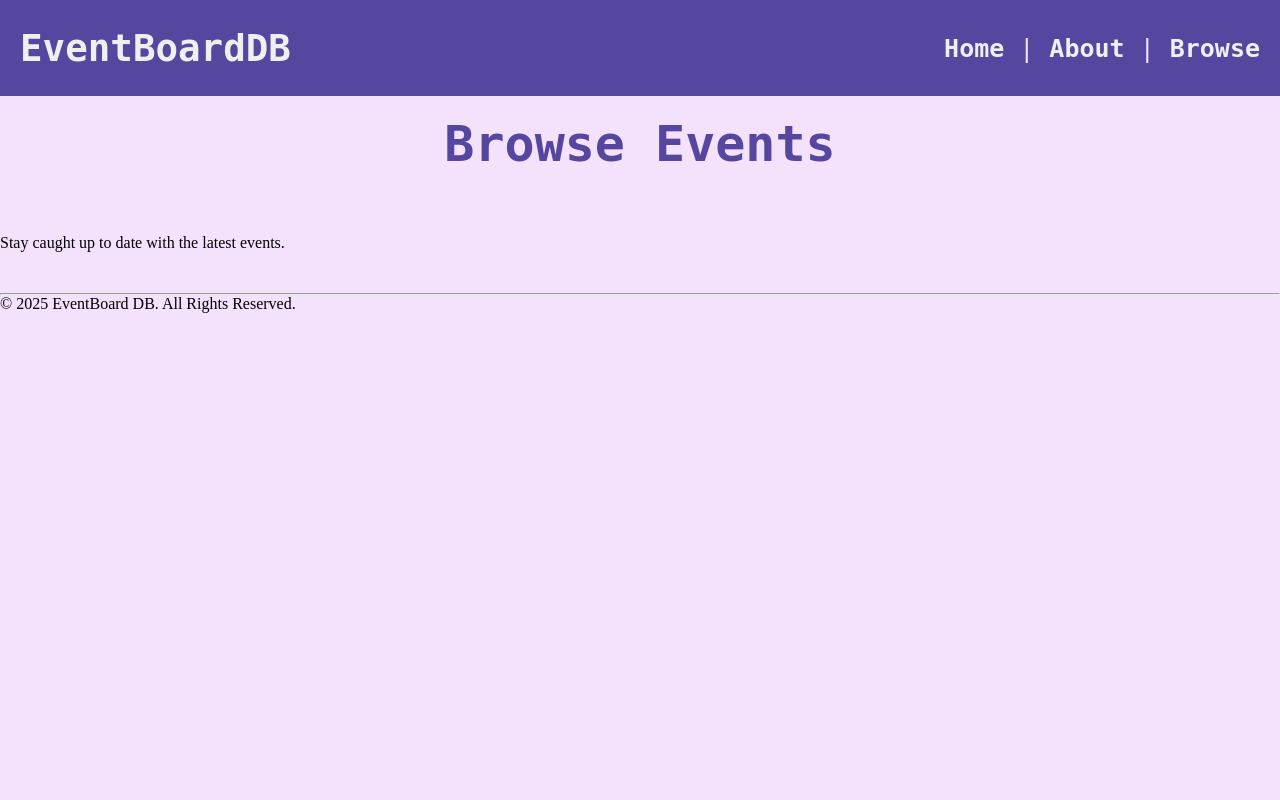
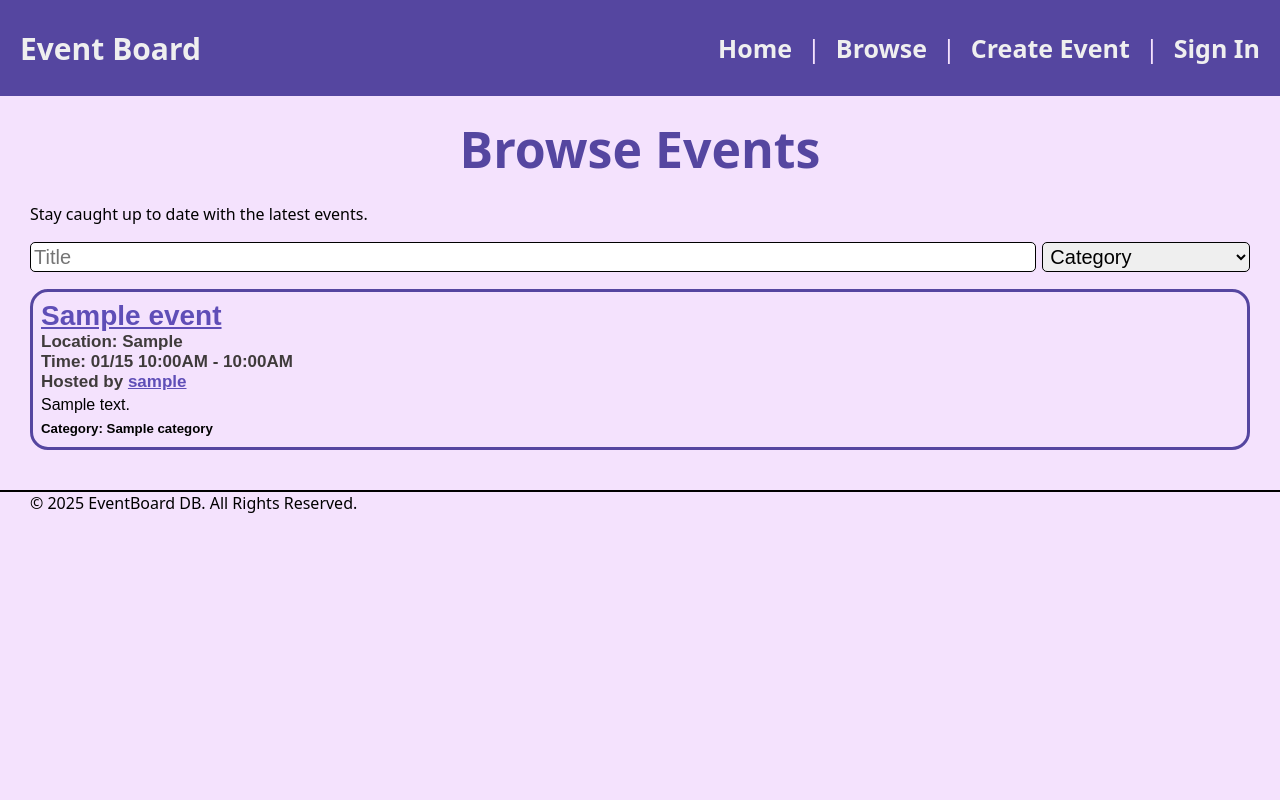
Before and after one commit to erballin/I210-eventboarddb, a PHP site: page /browse.php in a window 1280 px wide. Run offline with PHP 8.4, Linux system fonts and the light colour scheme; tables that the repository leaves empty or names only in its code hold one stand-in row (values such as "Sample post").

Commit message:
Did all the logic...
+ Completed the browse page
  - TODO: Filters
+ Completed event specific page
+ Completed event creation, editing, and deletion.

```diff
--- a/browse.php
+++ b/browse.php
@@ -4,9 +4,84 @@ $page_title = "Browse";
 include ('includes/header.php');
 ?>
 
-<h2>Browse Events</h2>
+<?php include 'database.php'; ?>
+
+
+<div class="main">Browse Events</div>
 
 <p>Stay caught up to date with the latest events.</p>
+<div class="inputBar">
+  <input type="text" placeholder="Title">
+  <select name="Category" id="categorySelect" aria-placeholder="Category">
+    <option value="none" selected>Category</option>
+    <?php
+    // Query to get all category names
+      $sql = "SELECT name AS category_name FROM categories";
+      $result = $conn->query($sql);
+
+      // Check for query errors
+      if (!$result) {
+          die("Error retrieving categories: " . $conn->error);
+      }
+
+      // Populate category options
+      while ($row = $result->fetch_assoc()) {
+          echo '<option value="' . htmlspecialchars($row['category_name']) . '">' . htmlspecialchars($row['category_name']) . '</option>';
+      }
+    ?>
+    <option value="Gaming">Gaming</option>
+  </select>
+</div>
+
+<div class="eventBoard">
+  <?php
+  // Query to get all events
+  $sql = "
+    SELECT
+        events.event_id,
+        events.title,
+        events.description,
+        events.location,
+        events.start_time,
+        events.end_time,
+        events.host_id,
+        events.category_id,
+        events.created_at,
+        users.username,
+        categories.name AS category_name
+    FROM events
+    JOIN users ON events.host_id = user_id
+    JOIN categories ON events.category_id = categories.category_id
+    ";
+  $result = $conn->query($sql);
+
+  // Check for query errors
+  if (!$result) {
+      die("Error retrieving events: " . $conn->error);
+  }
+
+
+  // Loop through and display events
+  while ($row = $result->fetch_assoc()) {
+    $startDate=strtotime($row['start_time']);
+    $endDate=strtotime($row['end_time']);
+    echo "<div class='event'>";
+    echo '<h1><a href="event.php?eventId=' . htmlspecialchars($row['event_id']) . '">' . htmlspecialchars($row['title']) . '</a></h1>';
+    echo '<h2>Location: ' . htmlspecialchars($row['location']) . '</h2>';
+    if (date('Y-m-d', $startDate) === date('Y-m-d', $endDate)) {
+        echo '<h2>Time: ' .  date('m/d h:iA', $startDate) . ' - ' .  date('h:iA', $endDate) . '</h2>';
+    } else {
+        echo '<h2>Time: ' .  date('m/d h:iA', $startDate) . ' - ' .  date('m/d h:iA', $endDate) . '</h2>';
+    }
+    echo '<h3>Hosted by <a href="user.php?userId=' . htmlspecialchars($row['host_id']) . '">'.htmlspecialchars($row['username']).'</a></h3>';
+    echo "<p>".htmlspecialchars($row['description'])."</p>";
+    echo "<h5>Category: ". htmlspecialchars($row['category_name']) ."</h5>";
+    echo "</div>";
+  }
+
+        $conn->close();
+  ?>
+</div>
 
 <?php
 include ('includes/footer.php');
--- a/includes/database.php
+++ b/database.php
@@ -8,7 +8,7 @@
 $host="localhost";
 $login="phpuser";
 $password="phpuser";
-$database="bookstore_db";
+$database="eventboarddb";
 
 // connect to the mysql sever
 $conn=@new mysqli($host,$login,$password,$database);
--- a/includes/footer.php
+++ b/includes/footer.php
@@ -1,7 +1,9 @@
 </div>
-<div id="footer">
-    <hr/>
-    &copy <?php echo date("Y") ?> EventBoard DB. All Rights Reserved.
+<div id="footer" style="margin-top: 40px;">
+    <hr style="border: 1px solid black;"/>
+    <div class="wrapper">
+        &copy <?php echo date("Y") ?> EventBoard DB. All Rights Reserved.
+    </div>
 </div>
 </div>
 
--- a/includes/header.php
+++ b/includes/header.php
@@ -7,10 +7,12 @@
     </head>
     <body>
         <nav>
-            <h1><a href="index.php">EventBoardDB</a></h1>
+            <p><a href="index.php">Event Board</a></p>
             <div class="links">
                 <a href="index.php">Home</a> |
-                <a href="about.php">About</a> |
-                <a href="browse.php">Browse</a>
+                <a href="browse.php">Browse</a> |
+                <a href="event_form.php">Create Event</a> |
+                <a href="signin.php">Sign In</a>
             </div>
         </nav>
+        <div class="wrapper">
--- a/eventDetails.php
+++ b/signin.php
@@ -1,10 +1,10 @@
 <?php
-$page_title = "Event Details";
+$page_title = "signin";
 
 include ('includes/header.php');
 ?>
 
-    <h2>Event Title</h2>
+<div class="main">ben's page</div>
 
 <?php
 include ('includes/footer.php');
--- a/www/css/styles.css
+++ b/www/css/styles.css
@@ -7,6 +7,7 @@
 html,
 body {
   height: 100%;
+  font-family: sans;
   background-color: #f4e2fd;
 }
 h1,
@@ -28,7 +29,6 @@ nav {
   align-items: center;
   justify-content: space-between;
   padding: 0 20px;
-  font-family: monospace;
   font-size: 25px;
   color: #f4e2fd;
   background-color: #5546a0;
@@ -41,8 +41,9 @@ nav .links {
   gap: 15px;
 }
 
-nav h1 {
+nav p {
   margin: 0;
+  font-size: 30px;
   padding: 0;
 }
 
@@ -58,49 +59,112 @@ nav a:hover {
 
 /* END OF NAV */
 
-h2 {
+.main {
   color: #5546a0;
-  font-family: monospace;
   font-size: 50px;
   text-align: center;
   padding-top: 15px;
   padding-bottom: 20px;
-}
-
-h3 {
-  color: #201f22;
-  font-family: monospace;
-  font-size: 25px;
-  padding-top: 10px;
-  padding-left: 60px;
-}
-
-
-
-p {
-  max-width: 700px;
-  padding-bottom: 25px;
-  padding-top: 25px;
-}
-
-p1 {
-  max-width: 700px;
-  padding-bottom: 25px;
-  padding-top: 25px;
-  float: left ;
+  font-weight: 700;
+  margin: 0 !important;
 }
 
 .speaker {
   max-width: 800px;
   object-fit: cover;
   border-radius: 50%;
-float: right;
+  float: right;
   padding-right: 60px;
 }
 
-h6 {
-  color: #201f22;
+.wrapper {
+  max-width: 1250px;
+  margin: 0 auto;
+  padding: 0 15px;
+}
+
+.eventBoard {
+  display: flex;
+  align-items: stretch;
+  justify-content: flex-start;
+  flex-wrap: wrap;
+  gap: 20px;
+}
+.event {
+  flex: 1;
+  border: 3px solid #5546a0;
+  border-radius: 18px;
+  padding: 8px;
+  font-family: sans-serif;
+  min-width: 350px;
+}
+.event.eventFullSize {
+  max-width: unset !important;
+}
+.event h1 {
+  font-size: 28px;
+  margin-bottom: 0px;
+}
+.event h2,
+.event h3 {
+  font-size: 17px;
+  margin-bottom: 0px;
+  color: rgb(63, 59, 59);
+}
+.event p {
+  margin: 4px 0 0 0;
+}
+.event h5 {
+  margin: 7px 0 3px 0;
+}
+.event a {
+  color: #5f4eb7;
+}
+.event a:hover {
+  color: #8979d7;
+}
+
+.inputBar {
+  margin: 17px 0px;
+  display: flex;
+  align-items: stretch;
+  gap: 6px;
+  justify-content: stretch;
+}
+.inputBar * {
+  flex: 0.2;
+}
+.inputBar input {
+  flex: 1;
+}
+.inputBar input,
+.inputBar select {
+  border: 1px solid black;
+  border-radius: 5px;
   font-size: 20px;
-  text-align: center;
-  padding-top: 15px;
+  padding: 2px 3px;
 }
+.event .button,
+button {
+  background-color: #5f4eb7;
+  border: 3px solid #5f4eb7;
+  display: inline-block;
+  padding: 7px 17px;
+  font-size: 18px;
+  color: white;
+  text-decoration: none;
+  border-radius: 10px;
+  margin-right: 5px;
+  cursor: pointer;
+}
+.event .button:hover,
+button:hover {
+  color: rgb(237, 211, 237);
+}
+.event .button.secondary {
+  background-color: transparent;
+  color: #5f4eb7;
+}
+.event .button.secondary:hover {
+  background-color: rgb(237, 211, 237);
+}
```
Also changed, not shown: about.php (deleted, +0 -26 lines), event.php (added, +70 -0 lines), event_form.php (added, +105 -0 lines), index.php (+10 -12 lines), save_event.php (added, +68 -0 lines), signup.php (added, +10 -0 lines), user.php (added, +10 -0 lines).
